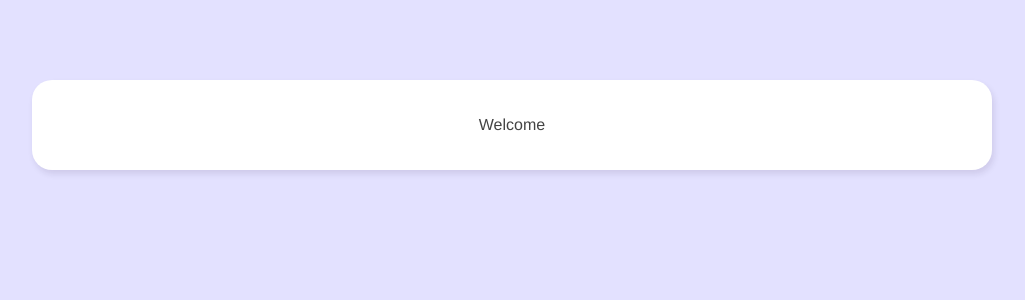
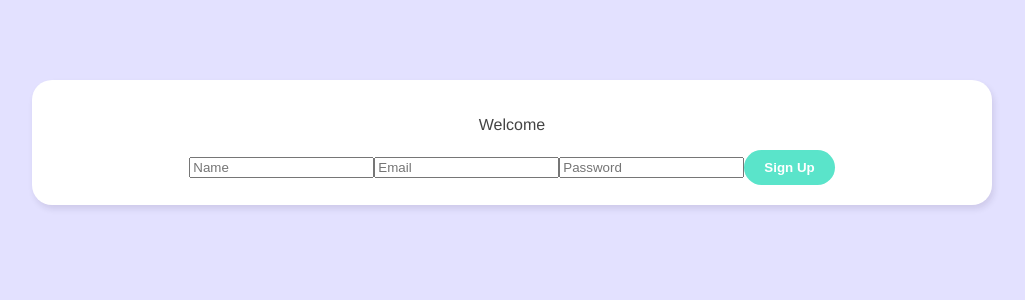
Before and after one commit to solohad1n/Vue3-Chat, a Vue app: page / in a window 1280 px wide. Shown: the top 300 px of the page, without its empty margins (128-1153 px from the left). Built offline with nearby package versions, Linux system fonts and the light colour scheme.

Commit message:
SignUp.vue homepage component added

```diff
--- /dev/null
+++ b/src/components/SignUp.vue
@@ -0,0 +1,27 @@
+<template>
+  <form @submit.prevent="handleSubmit">
+    <input v-model="name" type="text" required placeholder="Name" />
+    <input v-model="email" type="email" required placeholder="Email" />
+    <input v-model="password" type="password" required placeholder="Password" />
+    <button>Sign Up</button>
+  </form>
+</template>
+
+<script setup>
+const { ref } = require("@vue/reactivity");
+
+const name = ref("");
+const email = ref("");
+const password = ref("");
+
+const handleSubmit = () => {
+  console.log({
+    name: name.value,
+    email: email.value,
+    password: password.value,
+  });
+};
+</script>
+
+<style>
+</style>
--- a/src/views/Welcome.vue
+++ b/src/views/Welcome.vue
@@ -1,10 +1,12 @@
 <template>
   <div class="welcome container">
     <p>Welcome</p>
+    <SignUp />
   </div>
 </template>
 
 <script setup>
+import SignUp from "@/components/SignUp.vue";
 </script>
 
 <style>
```
